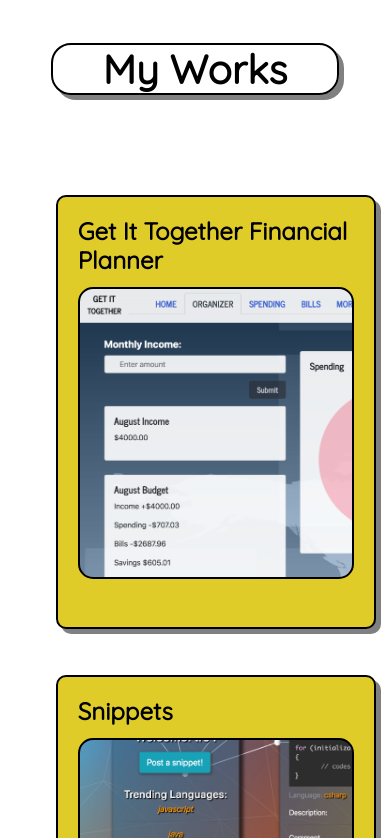
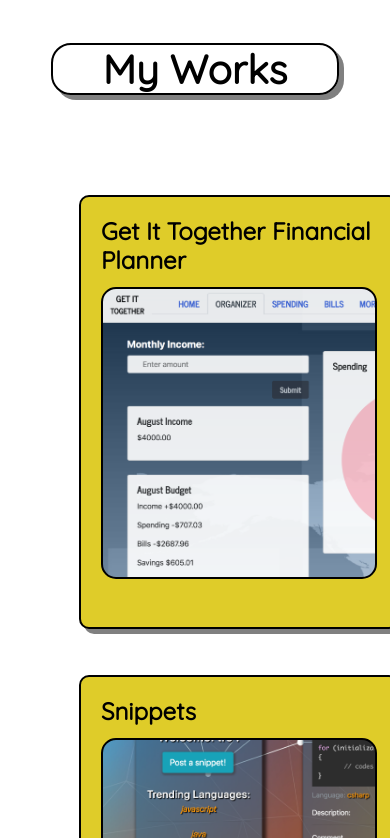
Before and after one commit to lhernandez5/PortfolioApp, a React (Create React App) app in the folder client/: page / in a window 390 px wide. Shown: the part 1586-2424 px from the top of the page. Built offline with nearby package versions, Linux system fonts and the light colour scheme.

Commit message:
modified media query

```diff
--- a/client/src/components/Grid/Container.css
+++ b/client/src/components/Grid/Container.css
@@ -11,13 +11,15 @@
 @media screen and (max-width: 375px) {
   .col-4 {
     flex: 0% 0% 0% 0% !important;
+   max-width: 51% !important;
+   padding-right: 30%;
   }
 }
 
 @media screen and (max-width: 640px) {
   .col-4 {
     flex: 0% 0% 0% 0% !important;
-    max-width: 60% !important;
+    max-width: 100%;
   }
 }
 
```
